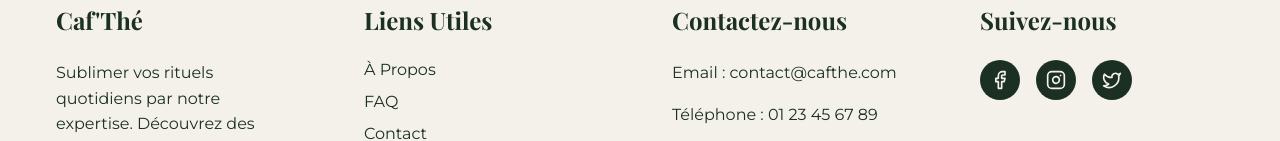
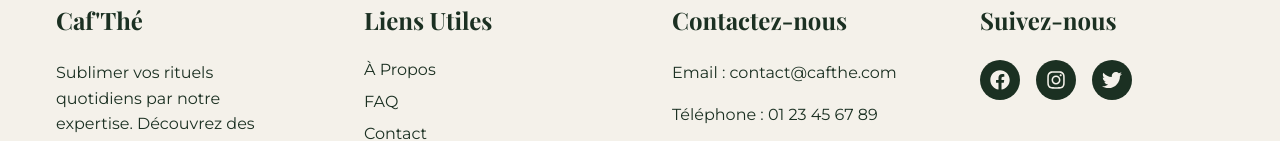
Before and after one commit to yaugzebul/front-caf-the, a React (Vite) app: page /panier in a window 1280 px wide. Shown: the part 719-860 px from the top of the page. Built offline with nearby package versions, Linux system fonts and the light colour scheme; no server answers.

Commit message:
changement des icones de RS à cause d'un soucis de dépréciation des icônes de la bibliothèque lucide-react, installation de React-icon

```diff
--- a/package.json
+++ b/package.json
@@ -11,7 +11,7 @@
   },
   "dependencies": {
     "dotenv": "^17.2.4",
-    "lucide-react": "^0.564.0",
+    "lucide-react": "^0.570.0",
     "react": "^19.2.0",
     "react-dom": "^19.2.0",
     "react-icons": "^5.5.0",
--- a/src/components/footer.jsx
+++ b/src/components/footer.jsx
@@ -1,7 +1,8 @@
 import React from 'react';
 import { Link } from 'react-router-dom';
-import { Facebook, Instagram, Twitter } from 'lucide-react'; // 1. Importer les icônes
+ // 1. Importer les icônes
 import './styles/footer.css';
+import {FaFacebook, FaInstagram, FaTwitter} from "react-icons/fa";
 
 const Footer = () => {
     return (
@@ -34,13 +35,13 @@ const Footer = () => {
                     <div className="social-icons">
                         {/* 2. Remplacer le texte par les composants d'icônes */}
                         <a href="https://facebook.com" target="_blank" rel="noopener noreferrer">
-                            <Facebook size={20} />
+                            <FaFacebook  size={20} />
                         </a>
                         <a href="https://instagram.com" target="_blank" rel="noopener noreferrer">
-                            <Instagram size={20} />
+                            <FaInstagram  size={20} />
                         </a>
                         <a href="https://twitter.com" target="_blank" rel="noopener noreferrer">
-                            <Twitter size={20} />
+                            <FaTwitter  size={20} />
                         </a>
                     </div>
                 </div>
```
Also changed, not shown: 1 other file (tests, documents, lock files or other folders).
